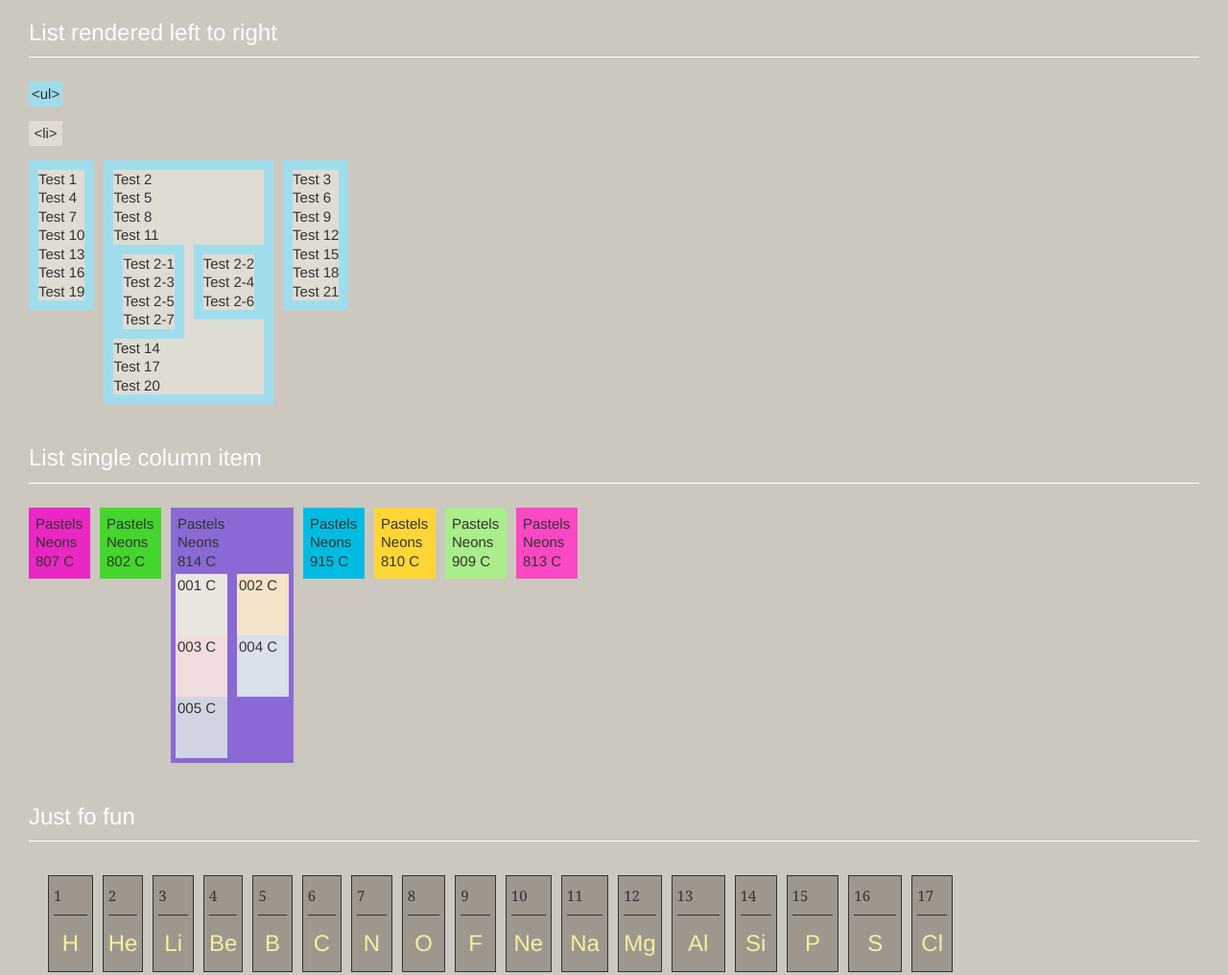
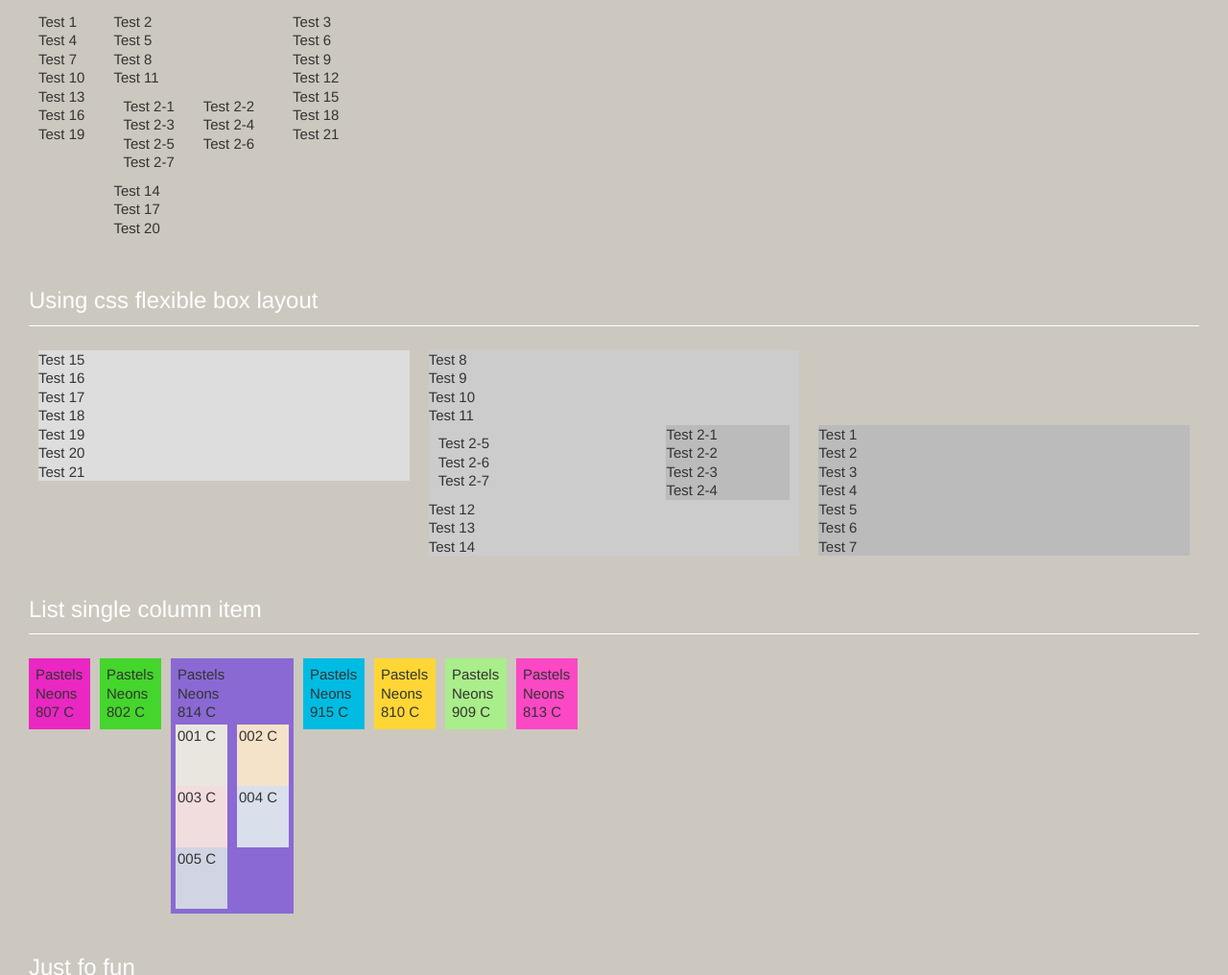
Before and after one commit to xaviercas/lst2cols, a plain HTML site: page src/example.html in a window 1280 px wide. Shown: the part 476-1492 px from the top of the page at 96% size. Drawn offline with nearby package versions, Linux system fonts and the light colour scheme.

Commit message:
Added css flex example

```diff
--- a/src/example.html
+++ b/src/example.html
@@ -30,6 +30,19 @@
             $('#lr-col-a').lst2cols(o);
             $('#lr-col-b').lst2cols({method: 'lr'});
 
+            // Flex example
+            // =============================================================
+            // Options
+            var o = {
+                colNum: 3,
+                method: 'tb',
+                colClass: 'flex-item',
+                colBlockClass: 'flex-container'
+            };
+            $('#flex-a').lst2cols(o);
+            o.colNum = 2;
+            $('#flex-b').lst2cols(o);
+
             // Pantone: One more example single items and too many columns
             // =============================================================
             $('#pantone').lst2cols({method: 'lr', colNum: 9});
@@ -45,11 +58,8 @@
 <body>
 
 <div class="example">
+
     <h2>List rendered top to bottom</h2>
-
-    <p class="swatch swatch-li">&ltul&gt</p>
-
-    <p class="swatch swatch-ul">&ltli&gt</p>
 
     <ul id="tb-col-a">
         <li><a href="#">Test 1</a></li>
@@ -88,11 +98,9 @@
 </div>
 
 <div class="example">
+
     <h2>List rendered left to right</h2>
 
-    <p class="swatch swatch-li">&ltul&gt</p>
-
-    <p class="swatch swatch-ul">&ltli&gt</p>
     <ul id="lr-col-a">
         <li><a href="#">Test 1</a></li>
         <li><a href="#">Test 2</a></li>
@@ -129,9 +137,50 @@
     </ul>
 </div>
 
-<!-- So on... -->
 <div class="example">
+
+    <h2>Using css flexible box layout</h2>
+
+    <ul id="flex-a">
+        <li><a href="#">Test 1</a></li>
+        <li><a href="#">Test 2</a></li>
+        <li><a href="#">Test 3</a></li>
+        <li><a href="#">Test 4</a></li>
+        <li><a href="#">Test 5</a></li>
+        <li><a href="#">Test 6</a></li>
+        <li><a href="#">Test 7</a></li>
+        <li><a href="#">Test 8</a></li>
+        <li><a href="#">Test 9</a></li>
+        <li><a href="#">Test 10</a></li>
+        <li>
+            <a href="#">Test 11</a>
+            <ul id="flex-b">
+                <li><a href="#">Test 2-1</a></li>
+                <li><a href="#">Test 2-2</a></li>
+                <li><a href="#">Test 2-3</a></li>
+                <li><a href="#">Test 2-4</a></li>
+                <li><a href="#">Test 2-5</a></li>
+                <li><a href="#">Test 2-6</a></li>
+                <li><a href="#">Test 2-7</a></li>
+            </ul>
+        </li>
+        <li><a href="#">Test 12</a></li>
+        <li><a href="#">Test 13</a></li>
+        <li><a href="#">Test 14</a></li>
+        <li><a href="#">Test 15</a></li>
+        <li><a href="#">Test 16</a></li>
+        <li><a href="#">Test 17</a></li>
+        <li><a href="#">Test 18</a></li>
+        <li><a href="#">Test 19</a></li>
+        <li><a href="#">Test 20</a></li>
+        <li><a href="#">Test 21</a></li>
+    </ul>
+</div>
+
+<div class="example">
+
     <h2>List single column item</h2>
+
     <ul id="pantone">
         <li style="background: rgb(234, 39, 194);"><a href="#">Pastels Neons 807 C</a></li>
         <li style="background: rgb(68, 214, 44);"><a href="#">Pastels Neons 802 C</a></li>
@@ -151,7 +200,6 @@
     </ul>
 </div>
 
-<!-- Periodic -->
 <div class="example">
     <h2>Just fo fun</h2>
     <ul id='periodic'>
--- a/src/style.css
+++ b/src/style.css
@@ -104,10 +104,6 @@ li {
     text-indent: 0;
 }
 
-ul ul {
-    background: rgb(223, 220, 212);
-}
-
 .example {
     margin-top: 20px;
     overflow: hidden;
@@ -132,7 +128,6 @@ ul ul {
 }
 
 .col {
-    background: rgb(159, 221, 237) none repeat scroll 0 0;
     float: left;
     margin-left: 10px;
     padding: 10px;
@@ -140,21 +135,6 @@ ul ul {
 
 .col:first-child {
     margin-left: 0;
-}
-
-.swatch {
-    height: 20px;
-    padding: 3px;
-    text-align: center;
-    width: 29px;
-}
-
-.swatch.swatch-ul {
-    background: rgb(223, 220, 212);
-}
-
-.swatch.swatch-li {
-    background: rgb(159, 221, 237);
 }
 
 /* Pantone */
@@ -178,6 +158,60 @@ ul ul {
 
 #pantone .col .col {
     padding: 0;
+}
+
+/* Flex box (look ma no floats!) */
+/* prefixes by http://simevidas.jsbin.com/gufoko/quiet */
+.flex-container {
+    display: -webkit-box;
+    display: -webkit-flex;
+    display: -ms-flexbox;
+    display: flex;
+    -webkit-box-pack: justify;
+    -webkit-justify-content: space-between;
+    -ms-flex-pack: justify;
+    justify-content: space-between;
+    -webkit-flex-flow: row no-wrap ;
+    -ms-flex-flow: row no-wrap ;
+    flex-flow: row no-wrap ;
+}
+
+.flex-item {
+    width: 33.3333%;
+    margin: 0 10px;
+}
+
+.col-1.flex-item {
+    -webkit-align-self: flex-end;
+    -ms-flex-item-align: end;
+    align-self: flex-end;
+    -webkit-box-ordinal-group: 4;
+    -webkit-order: 3;
+    -ms-flex-order: 3;
+    order: 3;
+    background: #bbb;
+}
+
+.col-2.flex-item {
+    -webkit-align-self: center;
+    -ms-flex-item-align: center;
+    align-self: center;
+    -webkit-box-ordinal-group: 3;
+    -webkit-order: 2;
+    -ms-flex-order: 2;
+    order: 2;
+    background: #ccc;
+}
+
+.col-3.flex-item {
+    -webkit-align-self: flex-start;
+    -ms-flex-item-align: start;
+    align-self: flex-start;
+    -webkit-box-ordinal-group: 2;
+    -webkit-order: 1;
+    -ms-flex-order: 1;
+    order: 1;
+    background: #ddd;
 }
 
 /* Periodic table */
```
